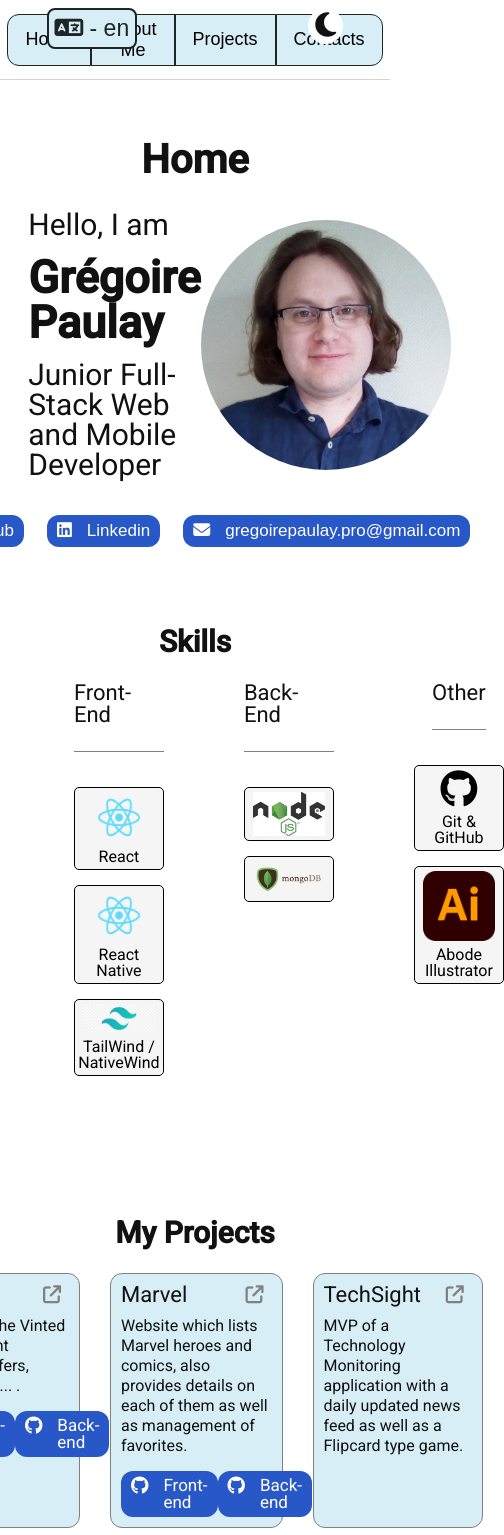
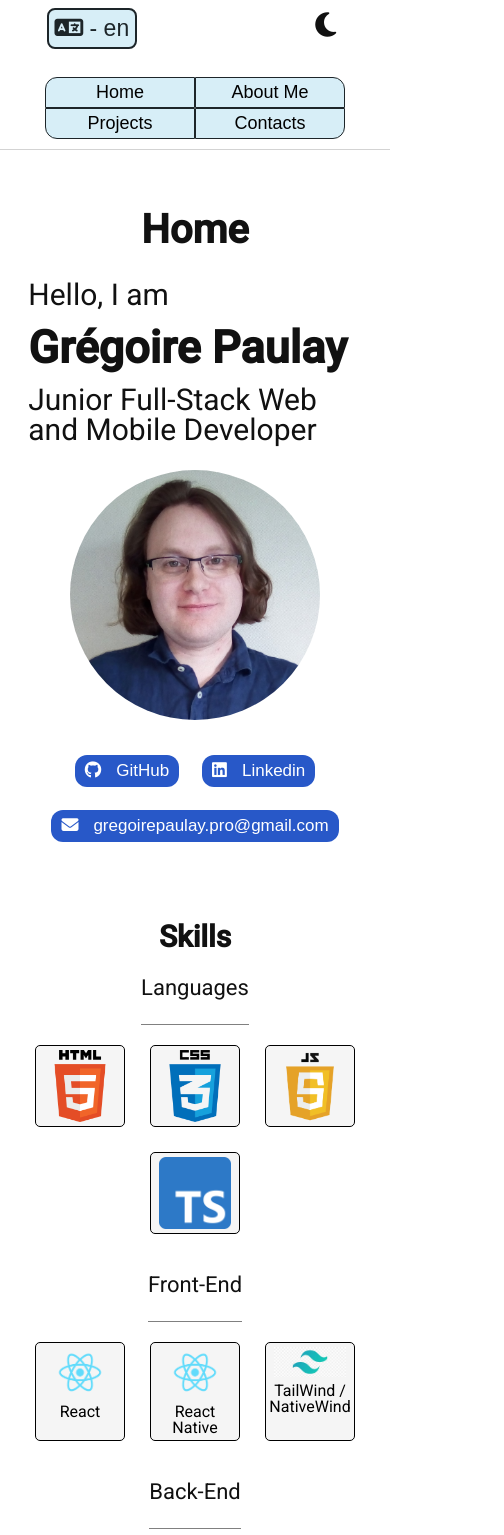
Before and after one commit to Gregoire-Paulay/Portfolio-v2, a React (Vite) app: page / in a window 390 px wide. Shown: the top 1535 px of the page, 504 px wide, since content can reach past the window. Built offline with nearby package versions, Linux system fonts and the light colour scheme.

Commit message:
Media Query done, modif contact, homeSkills

```diff
--- a/src/App.css
+++ b/src/App.css
@@ -140,7 +140,7 @@ header {
   border-bottom: 1px solid lightgray;
 }
 header > div {
-  /* border: 2px solid green; */
+  /* border: 5px solid green; */
   display: flex;
   justify-content: center;
 }
@@ -214,9 +214,11 @@ header > div {
 }
 
 .homeLink {
+  /* border: 3px solid green; */
   display: flex;
   gap: 23px;
   margin-top: 35px;
+  width: 99%;
 }
 
 .homeSkills {
@@ -224,18 +226,26 @@ header > div {
   display: flex;
   flex-direction: column;
   align-items: center;
+  width: 95%;
 }
 .homeSkills > div {
   /* border: 2px solid blue; */
   display: flex;
   gap: 80px;
+  width: 100%;
+  justify-content: center;
 }
 .homeSkills > div > section {
   /* border: 3px solid green; */
   display: flex;
   flex-direction: column;
-  gap: 15px;
   align-items: center;
+}
+.homeSkillsDetails {
+  /* border: 5px solid coral; */
+  display: flex;
+  flex-direction: column;
+  gap: 25px;
 }
 .homeSkills h3 {
   padding-bottom: 25px;
@@ -268,10 +278,11 @@ header > div {
 }
 
 .homeProject {
-  /* border: 3px solid red; */
+  /* border: 3px solid saddlebrown; */
   display: flex;
   flex-direction: column;
   align-items: center;
+  width: 98%;
 }
 .homeProject h3 {
   margin-bottom: 10px;
@@ -290,7 +301,6 @@ header > div {
 .homeProject > div {
   /* border: 2px solid coral; */
   display: flex;
-  width: 95%;
   gap: 30px;
 }
 .homeProject > div p {
@@ -301,7 +311,7 @@ header > div {
   background-color: var(--bcgLight);
   padding: 10px;
   border-radius: 12px;
-  width: 30%;
+  width: 280px;
   position: relative;
   top: 0;
 }
@@ -310,7 +320,7 @@ header > div {
   background-color: var(--bcgDark);
   padding: 10px;
   border-radius: 12px;
-  width: 30%;
+  width: 280px;
   position: relative;
   top: 0;
 }
@@ -338,6 +348,9 @@ header > div {
   display: flex;
   flex-direction: column;
   align-items: center;
+}
+.homeContacts > p {
+  text-align: center;
 }
 
 /* ----------- PAGE ABOUTME ---------- */
@@ -514,6 +527,7 @@ header > div {
 }
 
 .projectLinks {
+  /* border: 3px solid darkorchid; */
   display: flex;
   gap: 23px;
   margin-top: 35px;
@@ -539,6 +553,11 @@ header > div {
   width: 400px;
 }
 .message input {
+  border: 1px solid black;
+  border-radius: 12px;
+  padding: 12px 8px;
+}
+.message textarea {
   border: 1px solid black;
   border-radius: 12px;
   padding: 12px 8px;
@@ -663,8 +682,152 @@ footer a:hover {
   }
 }
 
+/* ----------- MEDIA 1100PX ---------- */
+@media (max-width: 1100px) {
+  .homeProjectGit {
+    flex-direction: column;
+    width: 60%;
+    gap: 10px;
+    margin-left: 20%;
+  }
+}
+
+/* ----------- MEDIA 1000PX ---------- */
+@media (max-width: 1100px) {
+  .homeProject > div {
+    flex-wrap: wrap;
+    justify-content: center;
+  }
+}
+
+/* ----------- MEDIA 900PX ----------- */
+@media (max-width: 900px) {
+  header {
+    height: 110px;
+    padding-bottom: 10px;
+    align-items: flex-end;
+  }
+
+  .homeSkills > div {
+    gap: 40px;
+  }
+
+  .allProjects {
+    width: 100%;
+  }
+  .allProjects img {
+    width: 99%;
+  }
+}
+
+/* ----------- MEDIA 700PX ----------- */
+@media (max-width: 700px) {
+  .header-nav {
+    width: 90%;
+  }
+  .profile {
+    flex-direction: column;
+    gap: 25px;
+    align-items: center;
+  }
+}
+
+/* ----------- MEDIA 600PX ----------- */
+@media (max-width: 600px) {
+  .homeLink {
+    flex-wrap: wrap;
+    justify-content: center;
+  }
+  .homeSkills > div {
+    flex-direction: column;
+  }
+  .homeSkillsDetails {
+    flex-direction: row;
+  }
+
+  .aboutMeDescLight > p {
+    width: 95%;
+  }
+  .aboutMeDescNight > p {
+    width: 95%;
+  }
+
+  .projectHookLight {
+    width: 95%;
+  }
+  .projectHookDark {
+    width: 95%;
+  }
+  .projectNav {
+    flex-wrap: wrap;
+    justify-content: center;
+    width: 80%;
+  }
+
+  .contactLink {
+    flex-wrap: wrap;
+    gap: 15px;
+  }
+}
+
 /* ----------- MEDIA 500PX ----------- */
 @media (max-width: 500px) {
+  header {
+    height: 150px;
+  }
+  .header-nav {
+    width: 100%;
+    flex-wrap: wrap;
+  }
+  .header-nav > button {
+    width: 150px;
+  }
+  .nav-first {
+    border-bottom-left-radius: 0;
+  }
+  .header-nav > button:nth-child(2) {
+    border-top-right-radius: 12px;
+  }
+  .header-nav > button:nth-child(3) {
+    border-bottom-left-radius: 12px;
+  }
+  .nav-last {
+    border-top-right-radius: 0;
+  }
+
+  .homeSkillsDetails {
+    flex-wrap: wrap;
+    justify-content: center;
+  }
+
+  .techno {
+    flex-wrap: wrap;
+    justify-content: center;
+    gap: 15px;
+    padding: 5px 15px;
+    border-radius: 15px;
+    width: 90%;
+  }
+  .techno img {
+    width: 60px;
+    height: 60px;
+  }
+  .projectLinks {
+    flex-wrap: wrap;
+    justify-content: center;
+    gap: 10px;
+  }
+
+  .message > div {
+    width: 95%;
+  }
+  .message input {
+    width: 100%;
+  }
+  .message textarea {
+    width: 100%;
+  }
+
   footer > div > div:first-of-type {
     flex-direction: column;
     align-items: center;
@@ -677,3 +840,10 @@ footer a:hover {
     text-align: center;
   }
 }
+
+/* ----------- MEDIA 400PX ----------- */
+@media (max-width: 400px) {
+  .projectNav {
+    width: 95%;
+  }
+}
--- a/src/components/Home/HomeSkills.jsx
+++ b/src/components/Home/HomeSkills.jsx
@@ -19,6 +19,7 @@ const HomeSkills = () => {
       <div>
         <section>
           <h3>{language === "fr" ? "Langages" : "Languages"}</h3>
+          <div className="homeSkillsDetails">
             <a href="https://developer.mozilla.org/fr/docs/Web/HTML">
               <img src={html} alt="logo HTML" />
             </a>
@@ -31,10 +32,12 @@ const HomeSkills = () => {
             <a href="https://www.typescriptlang.org/">
               <img src={ts} alt="logo TS" />
             </a>
+          </div>
         </section>
 
         <section>
           <h3>Front-End</h3>
+          <div className="homeSkillsDetails">
             <a href="https://react.dev/">
               <img src={react} alt="Logo React" />
               <p>React</p>
@@ -47,20 +50,24 @@ const HomeSkills = () => {
               <img src={tailwind} alt="Logo Tailwind" />
               <p>TailWind / NativeWind</p>
             </a>
+          </div>
         </section>
 
         <section>
           <h3>Back-End</h3>
+          <div className="homeSkillsDetails">
             <a href="https://nodejs.org/fr">
               <img src={node} alt="Logo Node-js" />
             </a>
             <a href="https://www.mongodb.com/fr-fr">
               <img src={mongo} alt="Logo MongoDB" />
             </a>
+          </div>
         </section>
 
         <section>
           <h3>Other</h3>
+          <div className="homeSkillsDetails">
             <a href="https://github.com/Gregoire-Paulay">
               <i className="fa-brands fa-github"></i>
               <p>Git & GitHub</p>
@@ -69,6 +76,7 @@ const HomeSkills = () => {
               <img src={ai} alt="Logo Adobe illustrator" />
               <p>Abode Illustrator</p>
             </a>
+          </div>
         </section>
       </div>
     </section>
--- a/src/page/Contact.jsx
+++ b/src/page/Contact.jsx
@@ -97,9 +97,12 @@ const Contacts = () => {
               ? "Veuillez saisir votre message :"
               : "Please enter your message :"}
           </label>
-          <input
+          <textarea
             type="text"
             id="message"
+            rows={10}
+            cols={64}
+            name="message"
             placeholder={language === "fr" ? "Votre message" : "Your message"}
             onChange={(event) => {
               handleChange(event, setMessage);
```
Lines whose indentation alone changed are shown as unchanged.
